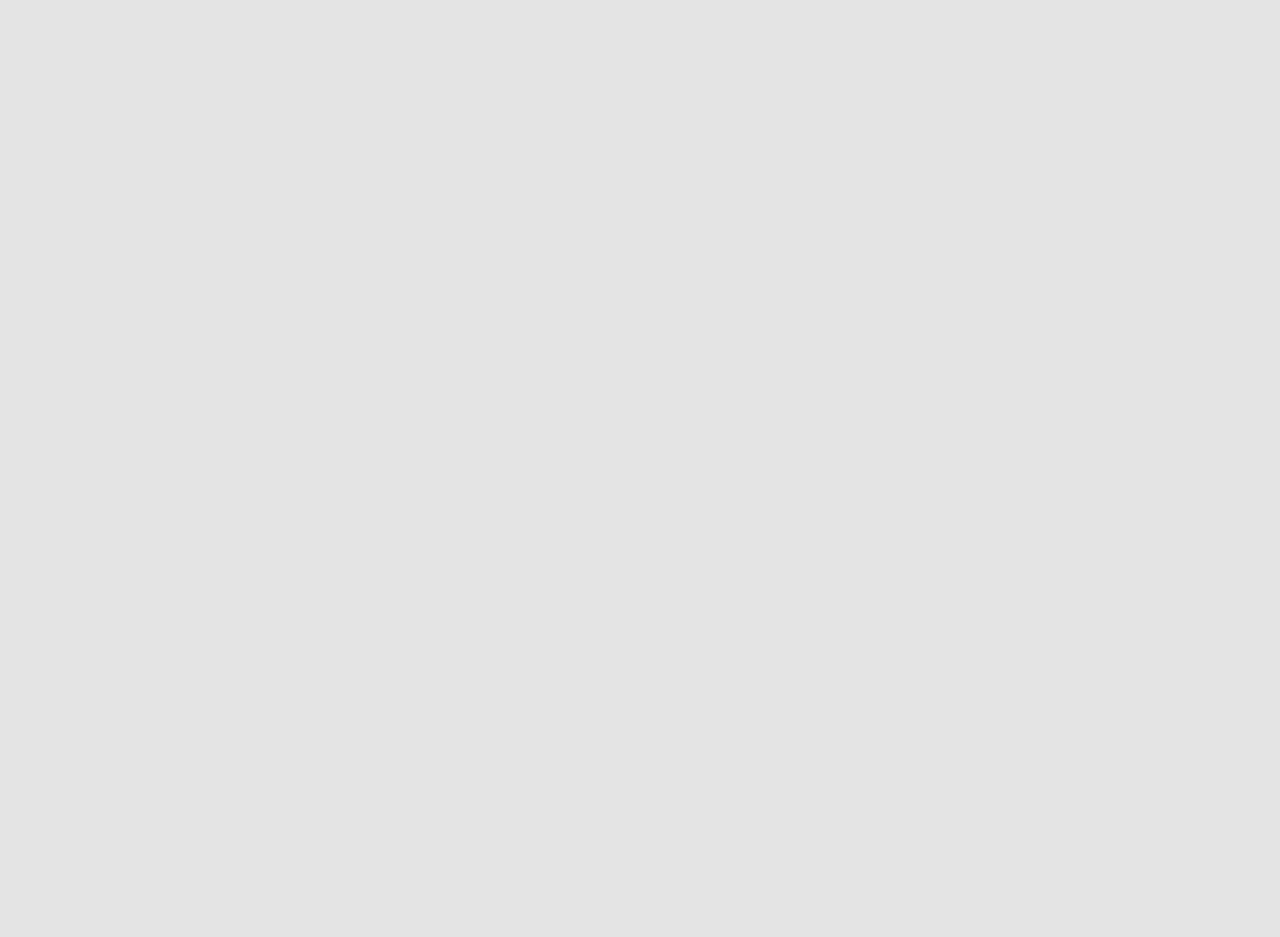
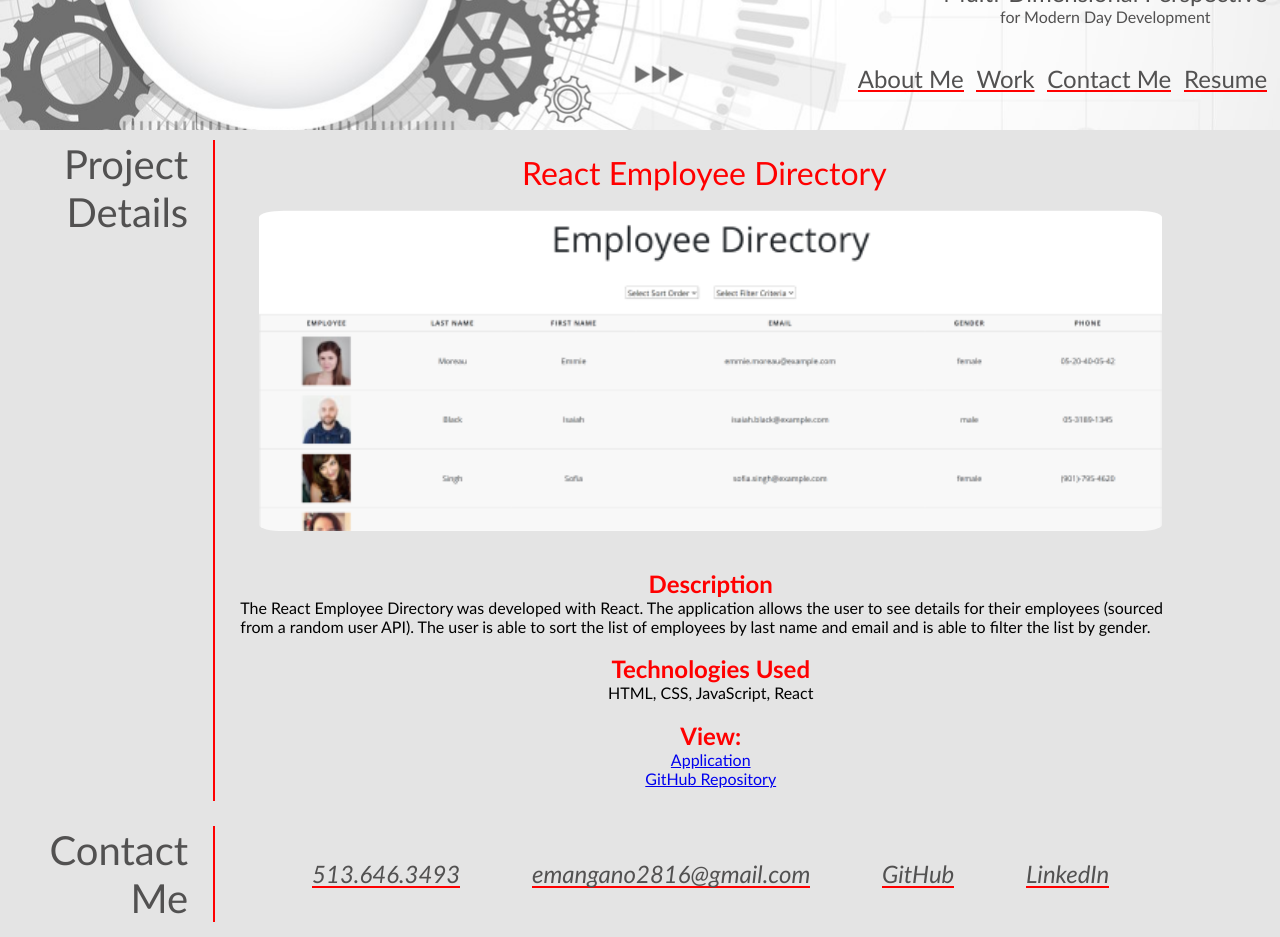
Before and after one commit to emangano2816/portfolio_react, a React (Create React App) app: page /empdirreact in a window 1280 px wide. Shown: the part 220-1157 px from the top of the page. Before the commit the page ends 800 px from the top, so only its background shows below. Built offline with nearby package versions, Linux system fonts and the light colour scheme.

Commit message:
Added EmpDirReact component/pages/route for project details.

```diff
--- a/src/App.js
+++ b/src/App.js
@@ -2,6 +2,7 @@ import { BrowserRouter as Router, Route } from "react-router-dom";
 import Home from '../src/Components/pages/Home';
 import ShareSpace from './Components/pages/ShareSpace'
 import MovieDrinkMatch from "./Components/pages/MovieDrinkMatch";
+import EmpDirReact from "./Components/pages/EmpDirReact";
 import CodeQuiz from "./Components/pages/CodeQuiz";
 import WeatherDashboard from "./Components/pages/WeatherDashboard";
 import WorkdayScheduler from "./Components/pages/WorkdayScheduler";
@@ -12,6 +13,7 @@ function App() {
       <div>
         <Route exact path='/' component={Home} />
         <Route exact path='/sharespace' component={ShareSpace} />
+        <Route exact path='/empdirreact' component={EmpDirReact} />
         <Route exact path='/moviedrinkmatch' component={MovieDrinkMatch} />
         <Route exact path='/codequiz' component={CodeQuiz} />
         <Route exact path='/weatherdashboard' component={WeatherDashboard} />
--- /dev/null
+++ b/src/Components/EmpDirReact/index.js
@@ -0,0 +1,30 @@
+import React from "react";
+import SectionHeader from "../SectionHeader";
+import Section from "../Section";
+import ContactMe from "../ContactMe";
+import images from '../../assets/emp_react_app.png'
+
+function EmpDirReact() {
+
+    return(
+        <div className='main-container'>
+            <div className='work-container'>
+                <SectionHeader header='Project Details' />
+                <div className='project-details'>
+                    <h3>React Employee Directory</h3>
+                    <img src={images} className='project-image' alt='React Employee Directory application'/>
+                    <h4>Description</h4>
+                    <p>The React Employee Directory was developed with React.  The application allows the user to see details for their employees (sourced from a random user API).  The user is able to sort the list of employees by last name and email and is able to filter the list by gender.</p>
+                    <h4>Technologies Used</h4>
+                    <p>HTML, CSS, JavaScript, React</p>
+                    <h4>View:</h4>
+                    <a href="https://emangano2816.github.io/employee_directory_react/" target="_blank" rel="noreferrer noopener">Application</a>
+                    <a href="https://github.com/emangano2816/employee_directory_react" target="_blank" rel="noreferrer noopener">GitHub Repository</a>
+                </div>
+            </div>
+            <Section id="contact-me" styles="contactme-container contactme-item" header='Contact Me' component={<ContactMe/>} />
+        </div>
+    )
+}
+
+export default EmpDirReact;
--- a/src/Components/Main/style.css
+++ b/src/Components/Main/style.css
@@ -112,8 +112,8 @@
     background-size: cover;
 }
 
-.project #work2 {
-    background-image: url("../../assets/sharespace_resize.png");
+.projects #work2 {
+    background-image: url("../../assets/emp_react_app.png");
     background-size: cover;
 }
 
--- a/src/Components/Projects/index.js
+++ b/src/Components/Projects/index.js
@@ -5,7 +5,7 @@ function Projects() {
     return (
         <div className="projects">
             <ProjectButton id='work1' name='ShareSp@ce' page='sharespace' />
-            <ProjectButton id='work2' name='React Employee Directory' />
+            <ProjectButton id='work2' name='React Employee Directory' page='empdirreact'/>
             <ProjectButton id='work3' name='Movie-Drink Matchmaker' page= 'moviedrinkmatch'/>
             <ProjectButton id='work4' name='Code Quiz' page='codequiz'/>
             <ProjectButton id='work5' name='Weather Dashboard' page='weatherdashboard' />
--- /dev/null
+++ b/src/Components/pages/EmpDirReact.js
@@ -0,0 +1,15 @@
+import Header from '../Header/index.js';
+import EmpDirReact from '../EmpDirReact/index.js';
+
+function Home() {
+  return (
+    <div>
+      <Header />
+      <EmpDirReact />
+    </div>
+
+
+  );
+}
+
+export default Home;
```
Also changed, not shown: src/assets/emp_react_app.png (added).
